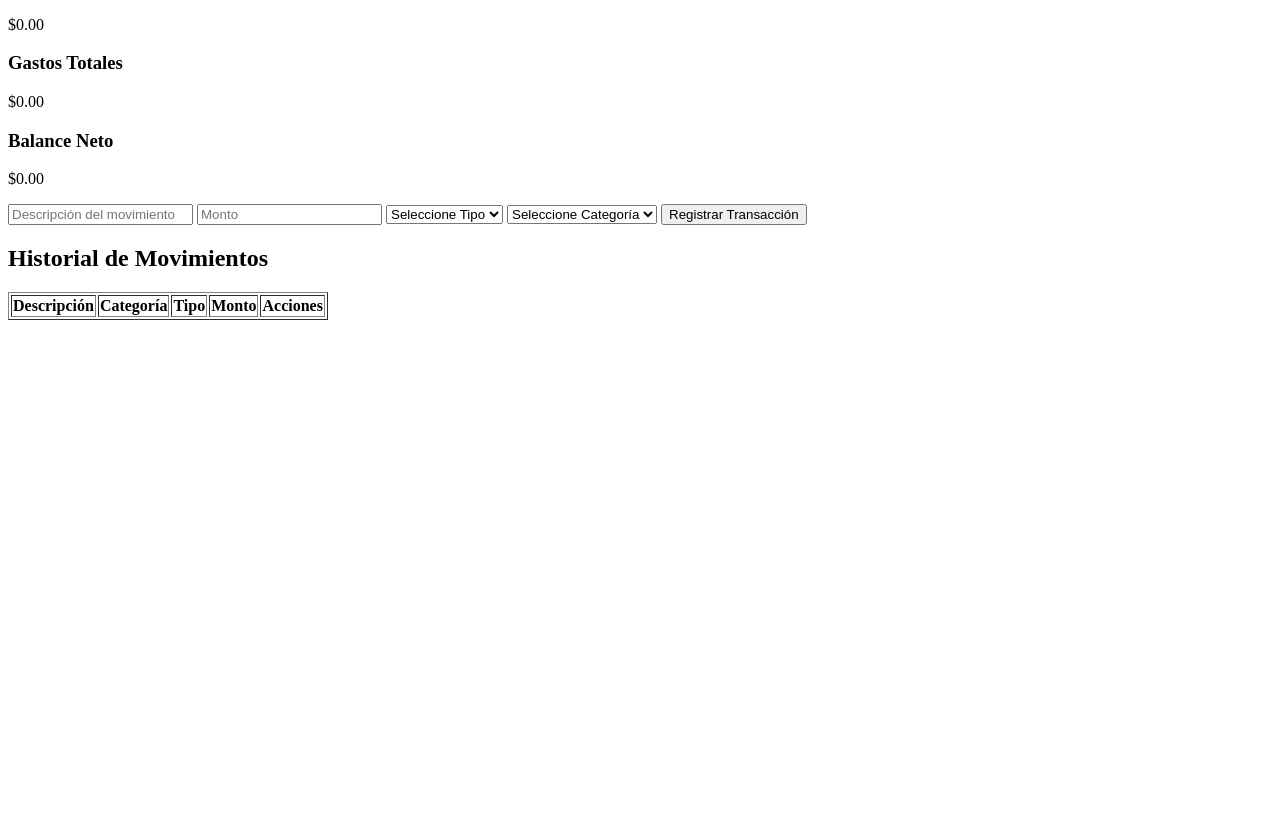
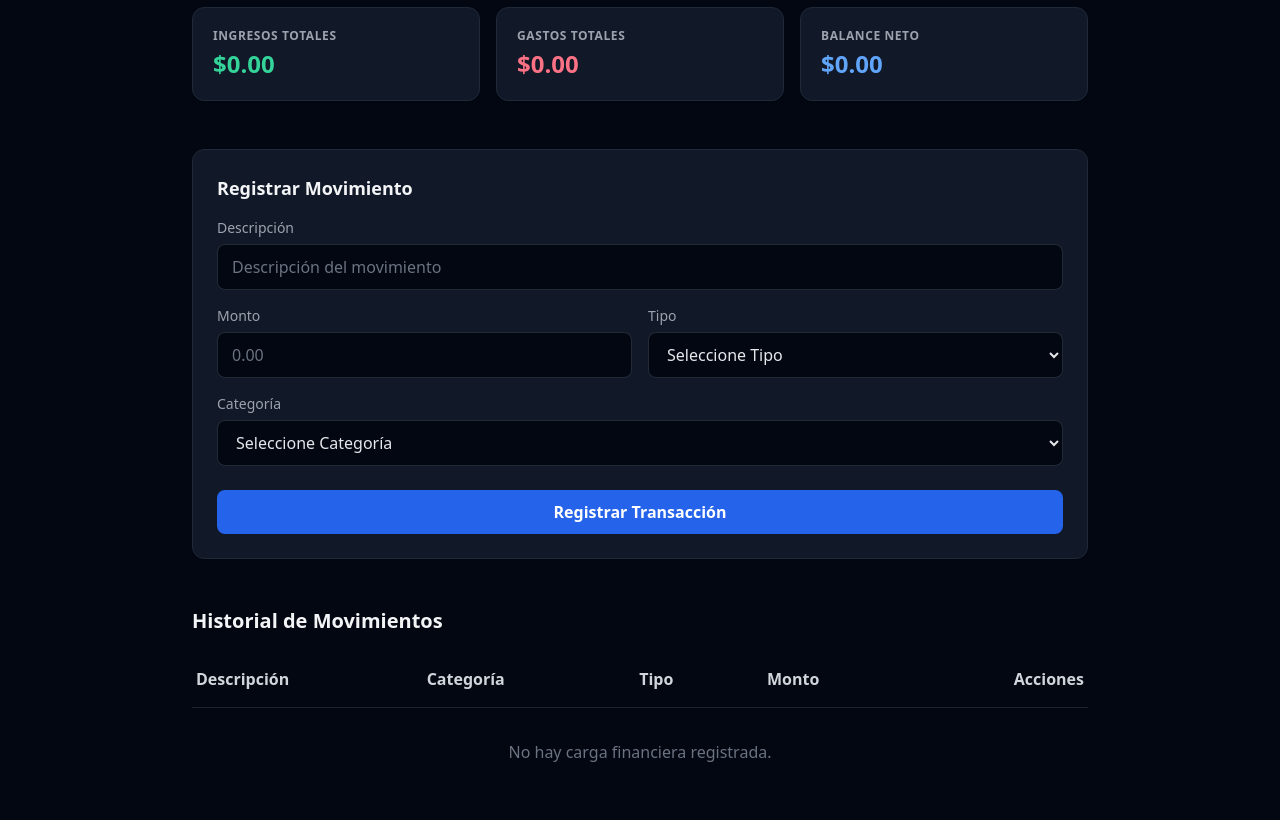
Before and after one commit to AmericanSuZuKi/INSTITUTO-SUPERIOR-SANTA-ROSA-DE-CALAMUCHITA-HACKATON-2026, a plain HTML site: page index.html in a window 1280 px wide. Shown: the part 105-925 px from the top of the page. Before the commit the page ends 800 px from the top, so only its background shows below. Drawn offline with nearby package versions, Linux system fonts and the light colour scheme.

Commit message:
Refactor index.html with Tailwind CSS styling
actualice la estructur del html con el tailwind

```diff
--- a/index.html
+++ b/index.html
@@ -1,67 +1,123 @@
 <!DOCTYPE html>
 <html lang="es">
+
 <head>
     <meta charset="UTF-8">
     <meta name="viewport" content="width=device-width, initial-scale=1.0">
     <title>Gestor De Finanzas Personales</title>
+    <!-- Tailwind CSS CDN -->
+    <script src="https://cdn.tailwindcss.com"></script>
 </head>
-<body>
 
-    <div>
-        <h1>Gestor De Finanzas Personales</h1>
+<body
+    class="flex flex-col w-full bg-gray-950 text-gray-300 text-base items-center px-(--page-padding) py-6 [--page-padding:--spacing(4)] sm:[--page-padding:--spacing(8)] min-h-screen">
 
-        <!-- Esto Es El Panel De Balance Global -->
-        <div>
-            <div>
-                <h3>Ingresos Totales</h3>
-                <p id="total-ingresos">$0.00</p>
+    <!-- parent -->
+    <div class="w-full max-w-4xl space-y-12">
+
+        <!-- Header / Título -->
+        <div class="w-full">
+            <h1 class="w-full text-gray-100 font-bold text-3xl md:text-4xl capitalize tracking-tight">Gestor de Finanzas
+            </h1>
         </div>
-            <div>
-                <h3>Gastos Totales</h3>
-                <p id="total-gastos">$0.00</p>
+
+        <!-- Panel de Balance Global (Tarjetas) -->
+        <div class="grid grid-cols-1 sm:grid-cols-3 gap-4">
+            <div class="bg-gray-900 border border-gray-800 rounded-xl p-5 shadow-sm">
+                <h3 class="text-xs font-semibold uppercase tracking-wider text-gray-400 mb-1">Ingresos Totales</h3>
+                <p id="total-ingresos" class="text-2xl font-extrabold text-emerald-400">$0.00</p>
             </div>
-            <div>
-                <h3>Balance Neto</h3>
-                <p id="balance-neto">$0.00</p>
+            <div class="bg-gray-900 border border-gray-800 rounded-xl p-5 shadow-sm">
+                <h3 class="text-xs font-semibold uppercase tracking-wider text-gray-400 mb-1">Gastos Totales</h3>
+                <p id="total-gastos" class="text-2xl font-extrabold text-rose-400">$0.00</p>
+            </div>
+            <div class="bg-gray-900 border border-gray-800 rounded-xl p-5 shadow-sm">
+                <h3 class="text-xs font-semibold uppercase tracking-wider text-gray-400 mb-1">Balance Neto</h3>
+                <p id="balance-neto" class="text-2xl font-extrabold text-blue-400">$0.00</p>
             </div>
         </div>
 
-        <!-- Esto Es La Estructura Del Formulario Del Registro -->
+        <!-- Formulario de Registro -->
+        <div class="bg-gray-900 border border-gray-800 rounded-xl p-6 shadow-sm">
+            <h2 class="text-lg font-bold text-gray-100 mb-4">Registrar Movimiento</h2>
+            <form id="form-transaccion" class="grid grid-cols-1 sm:grid-cols-2 gap-4">
+                <div class="sm:col-span-2">
+                    <label class="block text-gray-400 font-medium mb-1.5 text-sm" for="descripcion">Descripción</label>
+                    <input
+                        class="w-full bg-gray-950 border border-gray-700/60 rounded-lg py-2.5 px-3.5 text-gray-200 placeholder-gray-500 focus:outline-none focus:ring-2 focus:ring-blue-500"
+                        type="text" id="descripcion" placeholder="Descripción del movimiento" required>
+                </div>
+                <div>
+                    <label class="block text-gray-400 font-medium mb-1.5 text-sm" for="monto">Monto</label>
+                    <input
+                        class="w-full bg-gray-950 border border-gray-700/60 rounded-lg py-2.5 px-3.5 text-gray-200 placeholder-gray-500 focus:outline-none focus:ring-2 focus:ring-blue-500"
+                        type="number" id="monto" placeholder="0.00" step="0.01" required>
+                </div>
+                <div>
+                    <label class="block text-gray-400 font-medium mb-1.5 text-sm" for="tipo">Tipo</label>
+                    <select
+                        class="w-full bg-gray-950 border border-gray-700/60 rounded-lg py-2.5 px-3.5 text-gray-200 focus:outline-none focus:ring-2 focus:ring-blue-500"
+                        id="tipo" required>
+                        <option value="" class="bg-gray-950">Seleccione Tipo</option>
+                        <option value="ingreso" class="bg-gray-950">Ingreso</option>
+                        <option value="gasto" class="bg-gray-950">Gasto</option>
+                    </select>
+                </div>
+                <div class="sm:col-span-2">
+                    <label class="block text-gray-400 font-medium mb-1.5 text-sm" for="categoria">Categoría</label>
+                    <select
+                        class="w-full bg-gray-950 border border-gray-700/60 rounded-lg py-2.5 px-3.5 text-gray-200 focus:outline-none focus:ring-2 focus:ring-blue-500"
+                        id="categoria" required>
+                        <option value="" class="bg-gray-950">Seleccione Categoría</option>
+                        <option value="Sueldo" class="bg-gray-950">Sueldo</option>
+                        <option value="Comida" class="bg-gray-950">Comida</option>
+                        <option value="Transporte" class="bg-gray-950">Transporte</option>
+                        <option value="Otros" class="bg-gray-950">Otros</option>
+                    </select>
+                </div>
+                <div class="sm:col-span-2 pt-2">
+                    <button type="submit"
+                        class="w-full bg-blue-600 hover:bg-blue-700 text-white font-semibold py-2.5 px-4 rounded-lg transition shadow-sm cursor-pointer">Registrar
+                        Transacción</button>
+                </div>
+            </form>
+        </div>
 
-        <form id="form-transaccion">
-            <input type="text" id="descripcion" placeholder="Descripción del movimiento" required>
-            <input type="number" id="monto" placeholder="Monto" step="0.01" required>
-            <select id="tipo" required>
-                <option value="">Seleccione Tipo</option>
-                <option value="ingreso">Ingreso</option>
-                <option value="gasto">Gasto</option>
-            </select>
-            <select id="categoria" required>
-                <option value="">Seleccione Categoría</option>
-                <option value="Sueldo">Sueldo</option>
-                <option value="Comida">Comida</option>
-                <option value="Transporte">Transporte</option>
-                <option value="Otros">Otros</option>
-            </select>
-            <button type="submit">Registrar Transacción</button>
-        </form>
-
-        <h2>Historial de Movimientos</h2>
-        <table border="1">
-            <thead>
-                <tr>
+        <!-- Table Sec (Historial de Movimientos) -->
+        <div class="w-full">
+            <h2 class="text-xl font-bold text-gray-100 mb-4">Historial de Movimientos</h2>
+            <div class="-mx-(--page-padding) flex overflow-x-auto">
+                <div class="px-(--page-padding) grow w-full">
+                    <table class="min-w-full whitespace-nowrap text-left text-gray-400">
+                        <thead class="text-gray-300 border-b border-gray-700/50">
+                            <tr
+                                class="[&_th]:p-4 [&_th:first-child]:pl-1 [&_th:last-child]:pr-1 [&_th:last-child]:text-right">
                                 <th>Descripción</th>
                                 <th>Categoría</th>
                                 <th>Tipo</th>
                                 <th>Monto</th>
-                    <th>Acciones</th>
+                                <th class="text-right">Acciones</th>
                             </tr>
                         </thead>
-            <tbody id="tabla-movimientos">
+                        <tbody id="tabla-movimientos" class="divide-gray-700/50 divide-y">
+                            <tr>
+                                <td colspan="6" class="px-4 py-8 text-center text-gray-500">
+                                    No hay carga financiera registrada.
+                                </td>
+                            </tr>
                         </tbody>
                     </table>
                 </div>
+            </div>
+        </div>
 
+    </div>
+
+    <!-- Inyector del módulo JavaScript -->
+    <script type="module" src="app.js"></script>
+</body>
+
+</html>
 <!-- Esto Es El Inyector Del Modulo "app.js" -->
 
     <script type="module" src="app.js"></script>
```
Lines whose indentation alone changed are shown as unchanged.
